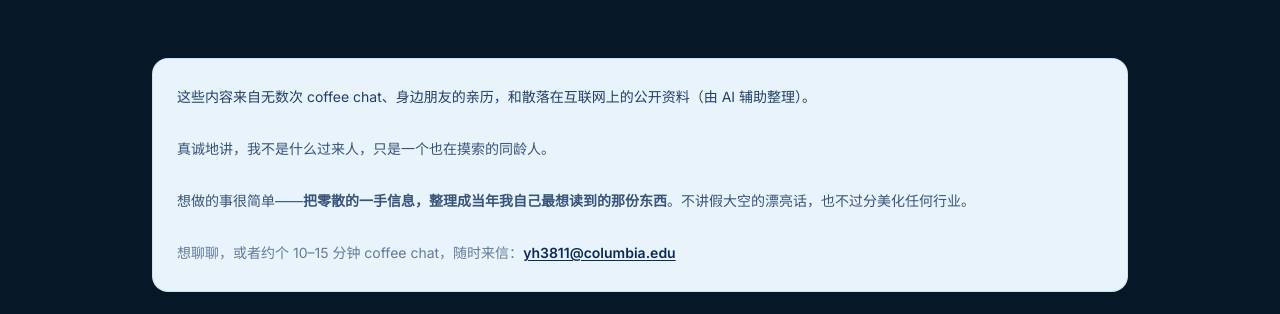
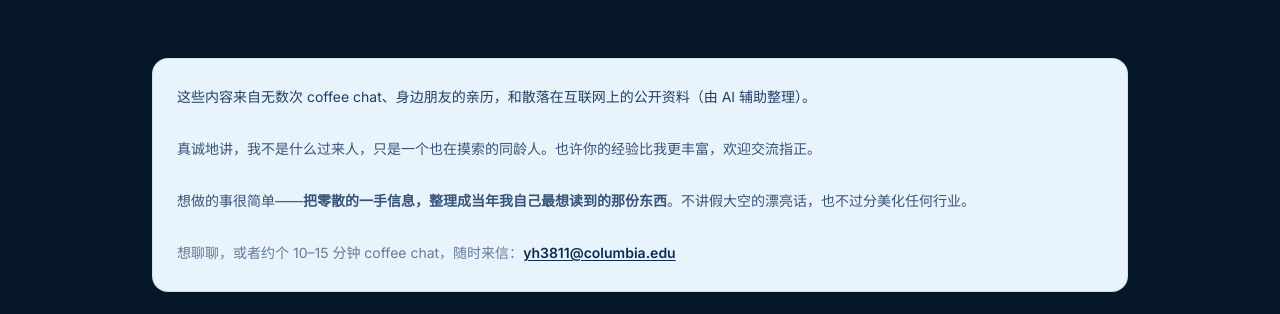
Before and after one commit to yifeng666667/happy-columbia, an Astro site: page /industry in a window 1280 px wide. Shown: the part 486-800 px from the top of the page. Built offline with nearby package versions, Linux system fonts and the light colour scheme; Astro itself is replaced by a stand-in of ours; a web font is replaced by a local one.

Commit message:
intro 补一句欢迎交流指正

```diff
--- a/src/pages/industry/index.astro
+++ b/src/pages/industry/index.astro
@@ -161,7 +161,7 @@ const colorMap: Record<string, { bg: string; text: string; border: string; dot:
         这些内容来自无数次 coffee chat、身边朋友的亲历，和散落在互联网上的公开资料（由 AI 辅助整理）。
       </p>
       <p class="text-columbia-navy/80 text-sm leading-loose" style="margin:0 0 1.5rem 0">
-        真诚地讲，我不是什么过来人，只是一个也在摸索的同龄人。
+        真诚地讲，我不是什么过来人，只是一个也在摸索的同龄人。也许你的经验比我更丰富，欢迎交流指正。
       </p>
       <p class="text-columbia-navy/80 text-sm leading-loose" style="margin:0 0 1.5rem 0">
         想做的事很简单——<strong>把零散的一手信息，整理成当年我自己最想读到的那份东西</strong>。不讲假大空的漂亮话，也不过分美化任何行业。
```
